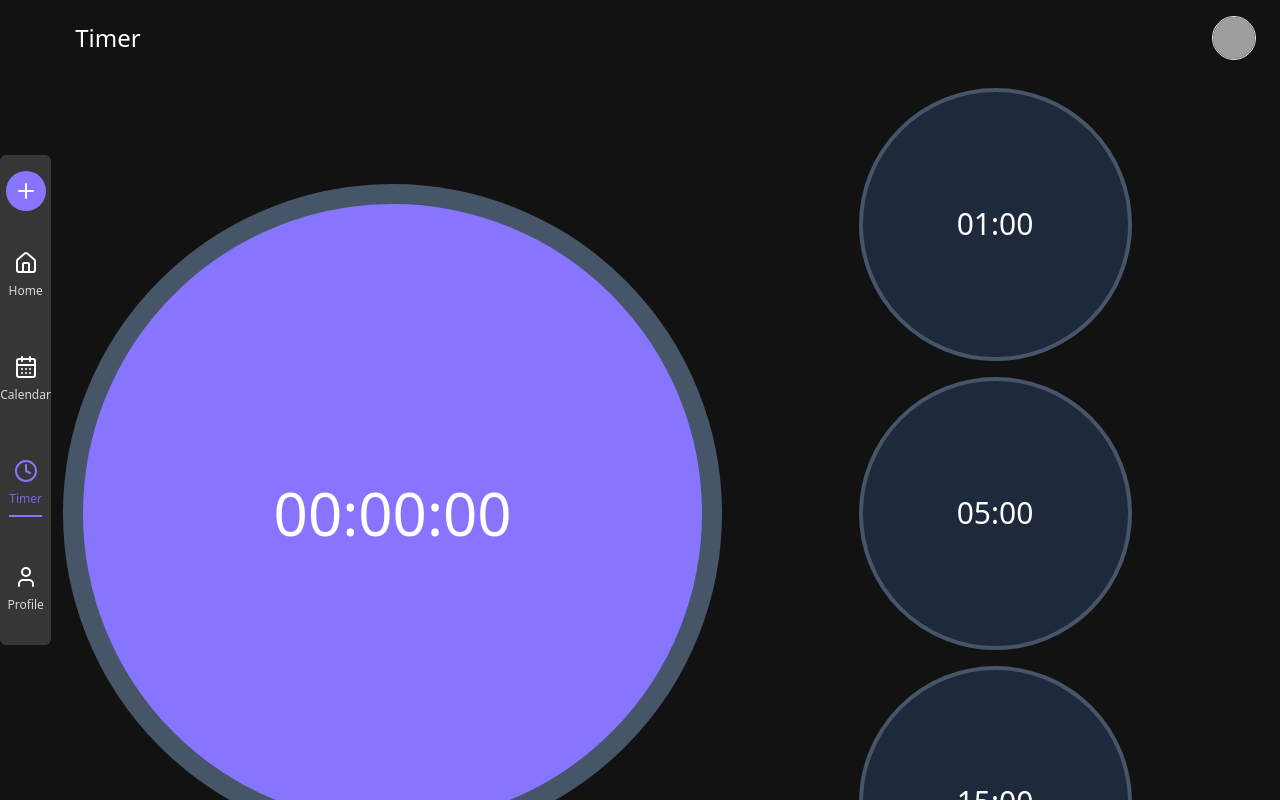
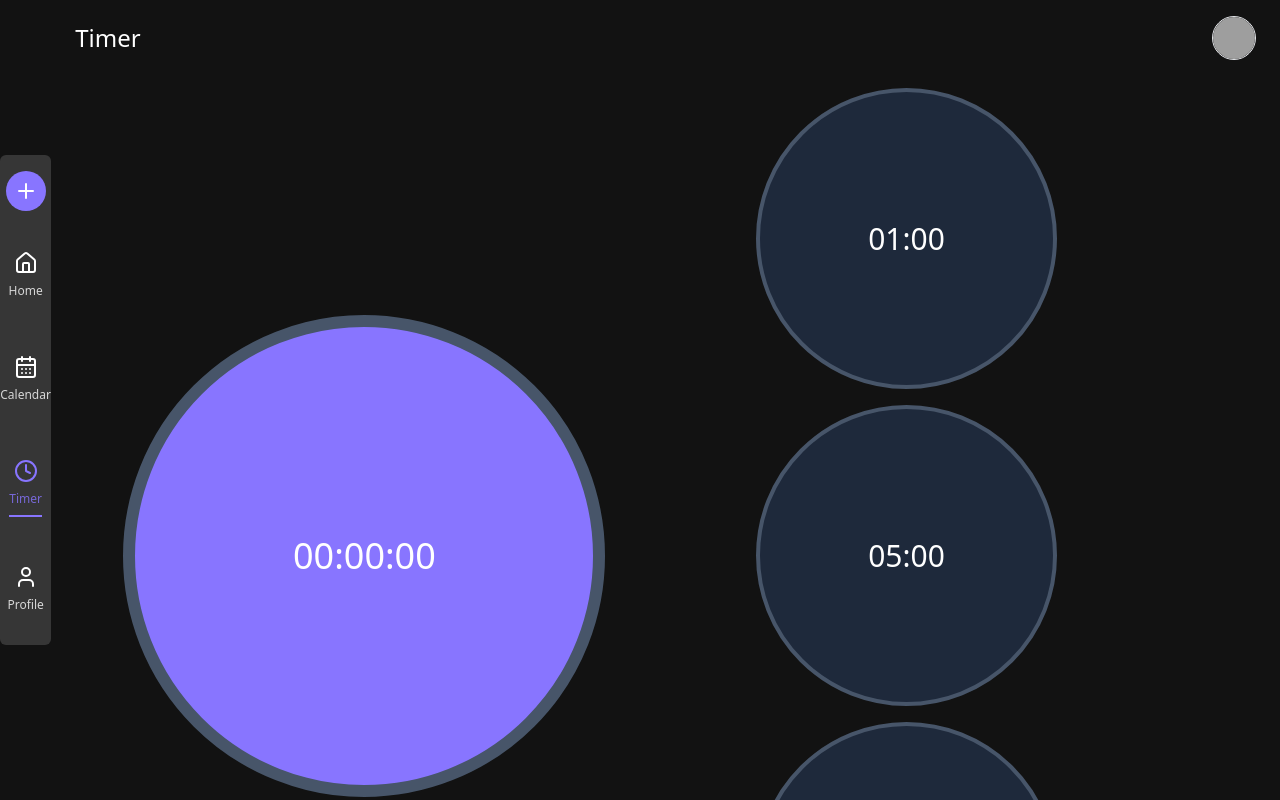
Before and after one commit to SaadiaEl08/to-do-list, a React (Vite) app in the folder frontend/: page /timer in a window 1280 px wide. Built offline with nearby package versions, Linux system fonts and the light colour scheme; grey boxes are pictures that could not be loaded.

Commit message:
refactor(App, BigTimerClock, ConfirmDialog): enhance layout and typography for improved usability and responsiveness

```diff
--- a/frontend/src/App.jsx
+++ b/frontend/src/App.jsx
@@ -84,7 +84,7 @@ const App = () => {
   }, [dispatch]);
   return (
     <main className="w-full h-screen bg-background flex flex-col justify-end relative">
-      <div className="h-full overflow-y-scroll xl:ms-[4%] ">
+      <div className="h-full xl:ms-[4%] flex flex-col items-center overflow-y-auto ">
         <TopSection />
         <Outlet />
       </div>
--- a/frontend/src/components/BigTimerClock.jsx
+++ b/frontend/src/components/BigTimerClock.jsx
@@ -1,7 +1,7 @@
 const BigTimerClock = ({selectedTime}) => {
   return (
-    <div className="time-circle flex flex-col justify-center items-center border-[20px] border-slate-600 bg-primary rounded-full w-3/5 aspect-square">
-      <span className="text-4xl text-foreground md:text-6xl ">
+    <div className="time-circle flex flex-col justify-center items-center border-[12px] border-slate-600 bg-primary rounded-full w-3/5 aspect-square lg:w-1/2 xl:w-2/5">
+      <span className="text-4xl text-foreground sm:text-6xl  xl:text-4xl ">
         {`${String(selectedTime.hours).padStart(2, "0")}:${String(
           selectedTime.minutes
         ).padStart(2, "0")}:${String(selectedTime.seconds).padStart(2, "0")}`}
--- a/frontend/src/components/ConfirmDialog.jsx
+++ b/frontend/src/components/ConfirmDialog.jsx
@@ -32,6 +32,7 @@ const ConfirmDialog = ({
       </DialogTitle>
       <DialogContent>
         <DialogContentText
+        className="sm:text-2xl "
           id="confirm-dialog-description"
           sx={{
             color: "var(--foreground)",
@@ -50,7 +51,7 @@ const ConfirmDialog = ({
         <button
           onClick={onConfirm}
           className={
-            "text-foreground  bg-green-700 rounded px-2 py-1 hover:scale-105 " +
+            "text-foreground  bg-green-700 rounded px-2 py-1 hover:scale-105 sm:text-xl " +
             className
           }
         >
```
